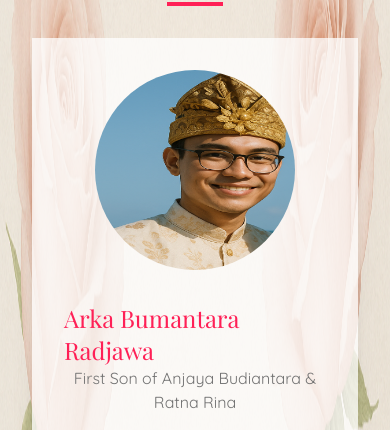
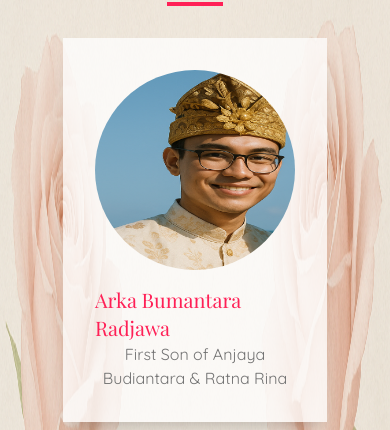
Before and after one commit to Putu-Bagus-Arjawa/WeddingInvitationsReactTailwind, a React (Vite) app: page / in a window 390 px wide. Shown: the part 1138-1568 px from the top of the page. Built offline with nearby package versions, Linux system fonts and the light colour scheme; a web font is replaced by a local one.

Commit message:
add animation in marriage section

```diff
--- a/src/App.tsx
+++ b/src/App.tsx
@@ -8,6 +8,7 @@ import Footer from "./pages/Footer";
 import Story from "./pages/Story";
 import Location from "./pages/Location";
 import RSVP from "./pages/RSVP";
+import Quotes from "./pages/Quotes";
 
 const App = () => {
   return (
@@ -17,6 +18,7 @@ const App = () => {
       </div>
       <Nav/>
       <Hero/>
+      <Quotes/>
       <Marriage/>
       <Events/>
       <Gallery/>
--- a/src/components/Card.tsx
+++ b/src/components/Card.tsx
@@ -2,7 +2,7 @@ import Child from "./Child"
 
 const Card = ({children}:Child) => {
   return (
-    <div className={`p-8 shadow-xl bg-white/75`}>
+    <div className="p-8 shadow-xl bg-white/75 hover:scale-105 hover:shadow-lg">
       {children}
     </div>
   )
--- a/src/components/Nav.tsx
+++ b/src/components/Nav.tsx
@@ -37,7 +37,7 @@ const Nav = () => {
   return (
     <motion.header
         ref={refer}
-        className={`z-10 fixed inset-x-0 top-0 flex justify-between items-center py-4 px-6 transition-all duration-700 ${scrolled? "bg-white text-black shadow-xl" : "bg-transparent shadow-none md:text-white"}`}
+        className={`z-90 fixed inset-x-0 top-0 flex justify-between items-center py-4 px-6 transition-all duration-700 ${scrolled? "bg-white text-black shadow-xl" : "bg-transparent shadow-none md:text-white"}`}
         initial={{ backgroundColor: 'rgba(255, 255, 255, 0)' }}
         animate={{ backgroundColor: scrolled ? 'rgba(255, 255, 255, 1)' : 'rgba(255, 255, 255, 0)' }}
         transition={{ duration: 0.3 }}
@@ -87,7 +87,7 @@ const Nav = () => {
         </nav>
         <button
             onClick={()=> setClick(!click)}
-            className="text-2xl md:hidden text-rose-600 fixed top-4 right-4 z-50"
+            className="text-2xl md:hidden text-rose-600 fixed top-4 right-4 z-90"
         >
             {click? <GiCrossedSabres/> : <MdFormatListBulleted/>}
         </button>
--- a/src/pages/Gallery.tsx
+++ b/src/pages/Gallery.tsx
@@ -16,7 +16,7 @@ const Gallery = () => {
             <div className="md:max-w-full max-w-full grid lg:grid-cols-3 md:grid-cols-2 grid-cols-1 gap-4 place-items-center">
                 {
                     imageItems.map((item, i)=>(
-                        <img src={item} className={`rounded-xl w-3/4 h-60 md:h-70 lg:h-70 border-x-4 ${i % 2==0? "border-rose-400":"border-indigo-400"}`} />
+                        <img src={item} className={`hover:scale-105 rounded-xl w-3/4 h-60 md:h-70 lg:h-70 border-x-4 ${i % 2==0? "border-rose-400":"border-indigo-400"}`} />
                     ))
                 }
             </div>
--- a/src/pages/Marriage.tsx
+++ b/src/pages/Marriage.tsx
@@ -1,5 +1,4 @@
 import Card from "../components/Card"
-import Quotes from "../components/Quotes"
 import male from "../assets/male.png"
 import female from "../assets/female.png"
 import { motion, useInView } from "framer-motion"
@@ -15,12 +14,11 @@ const Marriage = () => {
 
   return (
     <section className="md:min-h-screen h-auto" id="couple" ref={refer}>
-      <Quotes/>
       <div className="flex flex-col items-center md:gap-y-4 gap-y-8">
         <motion.h1 className="text-rose-600 mt-8 text-4xl font-playfair"
           initial ={{ opacity: 0, x :-500, rotate:0 }}
           animate ={isInView?{ opacity: 1, x :0, rotate: 360 }: {}}
-          transition={{duration: 0.7, ease:"easeInOut"}}
+          transition={{duration: 1.2, ease:"easeInOut"}}
         >The Couple</motion.h1>
         <p className="p-[2px] bg-rose-500 w-14"></p>
       </div>
@@ -28,15 +26,15 @@ const Marriage = () => {
         {couple.map((items, idx)=>(
           <motion.div
             key={idx}
-            initial ={idx%2 == 0?{ opacity: 0, y:-500 }:{opacity:0, y: 500}}
-            animate ={isInView?{ opacity: 1, y :0 }: {}}
+            initial ={idx%2 == 0?{ opacity: 0, x:-500 }:{opacity:0, x: 500}}
+            animate ={isInView?{ opacity: 1, x :0 }: {}}
             transition={{type:"spring", duration: 1.2, bounce:0.4, ease:"easeInOut"}}
           >
               <Card>
-                <div className="flex flex-col items-center max-w-80">
-                    <img src={items.image} alt="" className="h-50 w-50 mb-8 rounded-full" />
-                    <h1 className="font-playfair text-2xl text-rose-500">{items.name}</h1>
-                    <p className="text-neutral-500 font-quickSand text-center">{items.kid}</p>
+                <div className="flex flex-col items-center max-w-50 md:max-w-80">
+                    <img src={items.image} alt="" className="h-50 w-50 md:mb-8 mb-4 rounded-full" />
+                    <h1 className="font-playfair md:text-2xl text-xl text-rose-500">{items.name}</h1>
+                    <p className="text-neutral-500 font-quickSand text-center md:text-xl text-md">{items.kid}</p>
                 </div>
             </Card>
           </motion.div>
--- a/src/components/Quotes.tsx
+++ b/src/pages/Quotes.tsx
@@ -10,8 +10,9 @@ const Quotes = () => {
       className="flex justify-center items-center p-12 font-quickSand text-2xl tracking-wide bg-linear-to-l from-rose-500 to-fuchsia"
       ref={refer}
       initial={{ opacity: 0, scale: 0 }}
-      animate={isInView ? { opacity: 1, scale: 1 } : {}}
-      transition={{ duration: 0.5 }}
+      animate={isInView ? { opacity: 1, scale: 1, transition:{
+        duration: 1.5, ease:"easeInOut"
+      }} : {}}
     >
       <p className="italic">
         <span>"</span>
```
